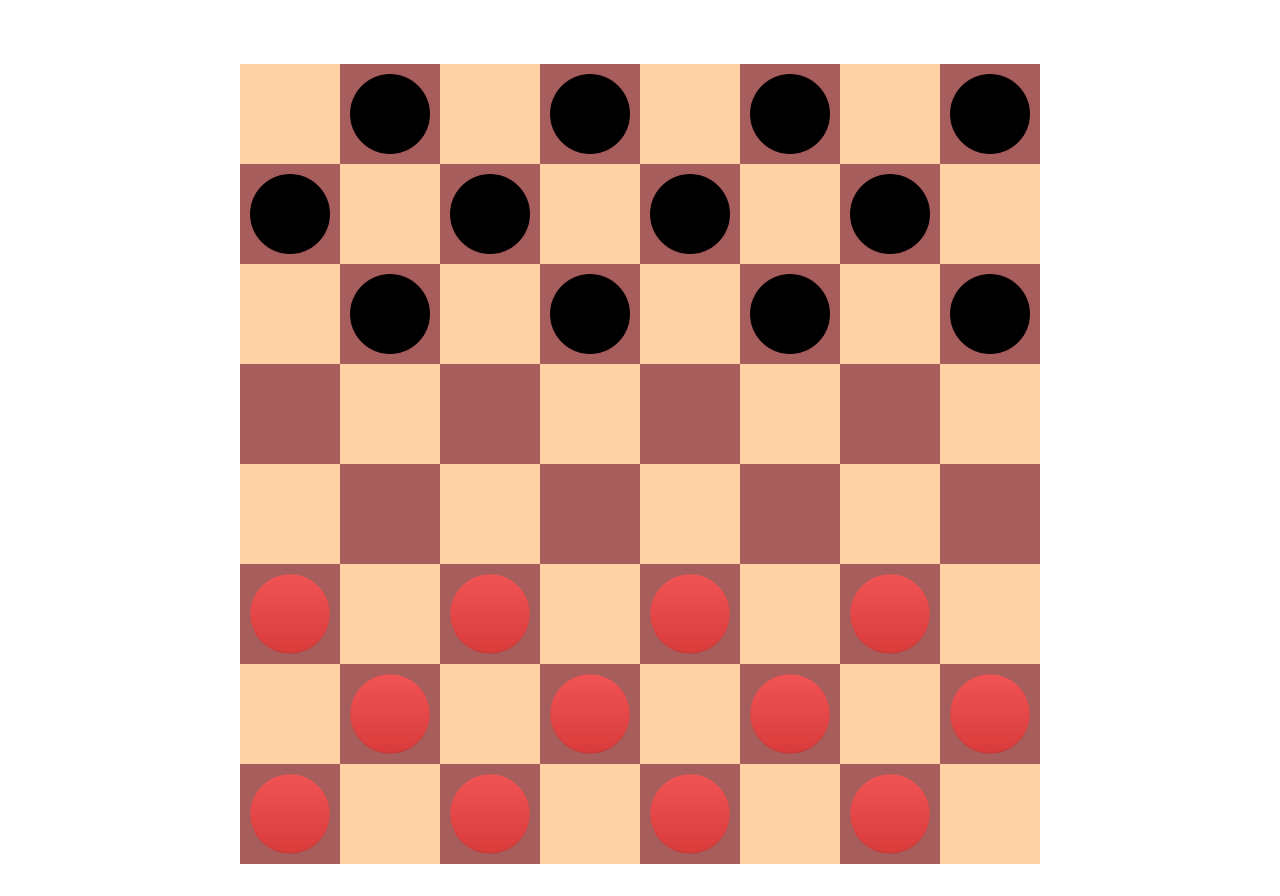
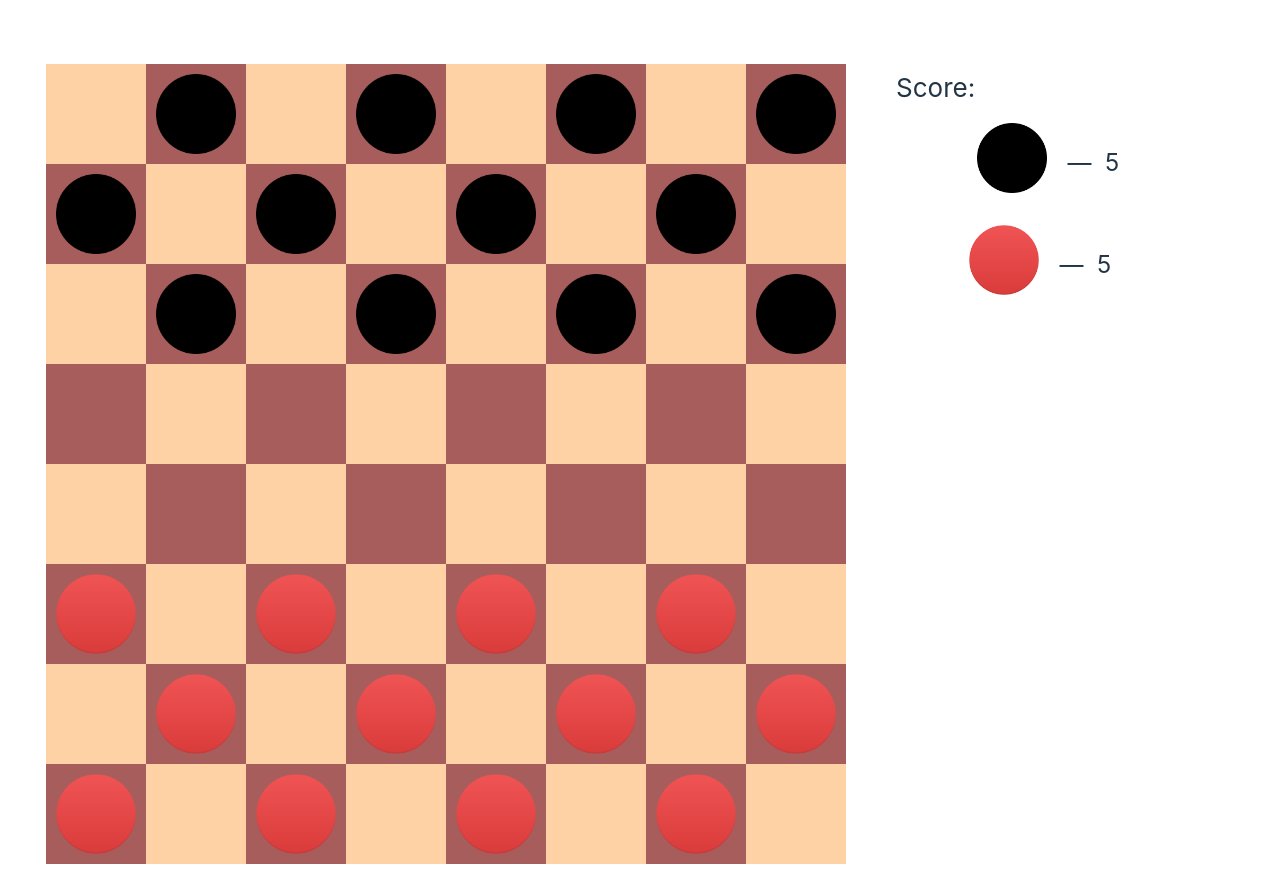
Before and after one commit to GolemWarrior/multiplayer-checkers, a React (Vite) app: page /game in a window 1280 px wide. Built offline with nearby package versions, Linux system fonts and the light colour scheme.

Commit message:
adding score board

```diff
--- a/src/Game.css
+++ b/src/Game.css
@@ -1,3 +1,8 @@
+.wrapper {
+  display:flex;
+  justify-content:space-between;
+}
+
 .inviteCode {
     position: absolute;
     top: 0;
@@ -6,3 +11,44 @@
 .gameBoard{
     padding-top: 2rem;
 }
+
+.rightMenu {
+  padding-left: 2rem;
+  padding-top: 2rem;
+}
+
+.scoreBoard {
+  width: 22rem;
+}
+
+.scoreTitle {
+  text-align: left;
+  padding-left: 1rem;
+  margin-bottom: 1rem;
+  font-size: 26px;
+}
+
+.scorePiece {
+  display: inline-block;
+  padding-bottom: 1rem;
+}
+
+.scorePieceImageLeft {
+  padding-left: 1rem;
+  padding-bottom: 1rem;
+  vertical-align: middle;
+  height: 70px;
+}
+
+.scorePieceImageRight {
+  padding-bottom: 1rem;
+  vertical-align: middle;
+  height: 70px;
+}
+
+.scorePieceText {
+  vertical-align: 'middle';
+  margin-right: 2rem;
+  margin-left: 1rem;
+  font-size: 24px;
+}
--- a/src/Game.tsx
+++ b/src/Game.tsx
@@ -7,6 +7,16 @@ import Cookies from 'js-cookie';
 function Game() {
   const [gameType, setGameType] = useState('');
   const [inviteCode, setInvitecode] = useState('');
+
+  const [messages, setMessages] = useState<string[]>([]);
+  const [newMessage, setNewMessage] = useState<string>('');
+
+  const handleSendMessage = () => {
+      if (newMessage.trim()) {
+          setMessages([...messages, newMessage]);
+          setNewMessage('');
+      }
+  };
 
 
   useEffect(() => {
@@ -23,6 +33,7 @@ function Game() {
 
   return (
     <>
+    <div className='wrapper'>
 
       <div className="gameContainer">
         {
@@ -38,7 +49,14 @@ function Game() {
         </div>
 
       </div>
-
+      <div className='rightMenu'>
+        <div className='scoreBoard' style={{ textAlign: 'center', border: '2px solid white', borderRadius: '15px' }}>
+          <div className='scoreTitle'> <span style={{ verticalAlign: 'middle'}}> Score:  </span> </div>
+          <div className='scorePiece'> <img className='scorePieceImageLeft' src='src/assets/black-piece.png' style={{ verticalAlign: 'middle'}} height='70px'></img> <span className='scorePieceText'> — &nbsp;5 </span> </div>
+          <div className='scorePiece'> <img className='scorePieceImageRight' src='src/assets/red-piece.png' style={{ verticalAlign: 'middle'}} height='70px'></img> <span className='scorePieceText' > — &nbsp;5</span> </div>
+        </div>
+      </div>
+    </div>
 
     </>
   )
--- a/src/main.tsx
+++ b/src/main.tsx
@@ -3,7 +3,7 @@ import ReactDOM from 'react-dom/client'
 import App from './App.tsx'
 import './index.css'
 import { BrowserRouter as Router, Route, Routes } from 'react-router-dom';
-import Game from './Game.tsx';
+import Game from './Game.js';
 import Lobby from './Lobby.tsx';
 
 ReactDOM.createRoot(document.getElementById('root')!).render(
```
